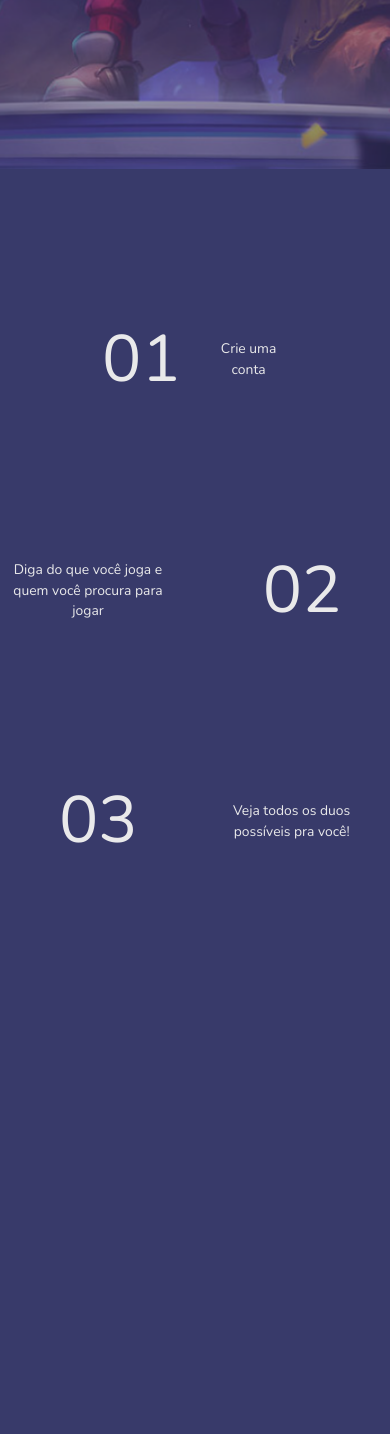
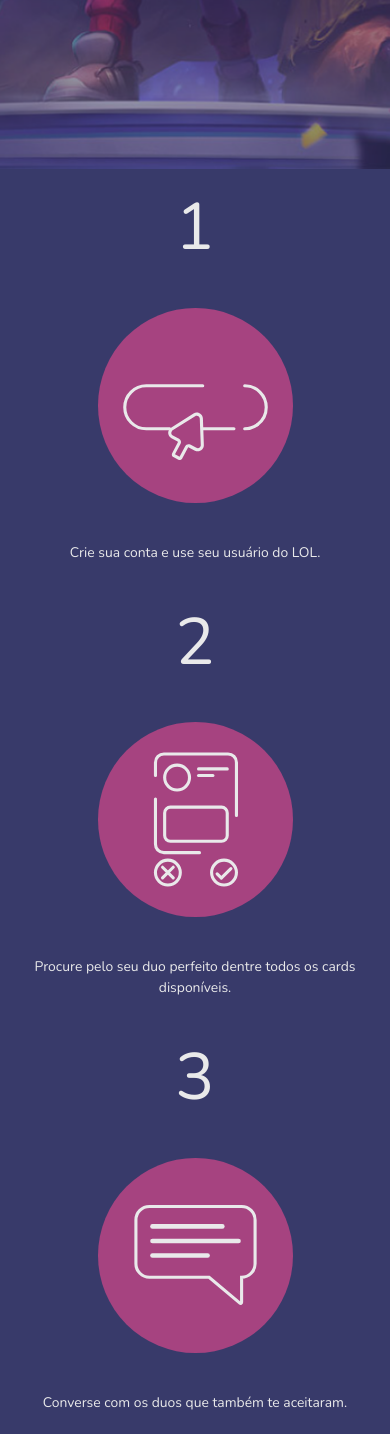
Before and after one commit to neto18081/league-of-duo, a Django app: page / in a window 390 px wide. Shown: the part 675-2109 px from the top of the page. Before the commit the page ends 1518 px from the top, so only its background shows below. Run offline with Django 3.2, Linux system fonts and the light colour scheme; some libraries are stand-ins or nearby versions.

Commit message:
Updating 'how it works?' section

```diff
--- a/users/static/users/home.css
+++ b/users/static/users/home.css
@@ -96,37 +96,44 @@ html, body {
   display: flex;
   align-items: center;
   justify-content: space-evenly;
-  flex-direction: column;
   height: 100vh;
   margin-left: 0;
 }
 
 .about_step {
   display: flex;
+  flex-direction: column;
   align-items: center;
   justify-content: space-between;
+  height: 90%;
+  width: calc(100% / 3);
 }
 .about_step h3 {
   display: flex;
   align-items: center;
   justify-content: center;
-  width: 40%;
   font-size: calc(50px + 4vw);
   margin: 0 10px;
-  /*background-image: url(../users/images/emote_image/neeko.png);
-  background-position: center;
-  background-size: cover;
-  height: 100px;
-  width: 100px; */
+  height: calc(100% / 3);
 }
 .about_step p {
   display: flex;
   align-items: center;
   justify-content: center;
-  width: 40%;
+  width: 90%;
   margin: 0 10px;
   font-size: calc(10px + 1vw);
   text-align: center;
+  height: calc(100vh / 3);
+  font-weight: 200;
+}
+
+.home_about_image {
+  height: calc(100px + 15vw);
+  padding: 20px;
+  background-color: var(--purple);
+  border-radius: 50%;
+  height: calc(100% / 3);
 }
 
 @media screen and (max-width: 1024px) {
@@ -168,4 +175,33 @@ html, body {
     width: 100%;
     height: calc(100vw - 50px / 3)!important;
   }
+  #about_section {
+    height: auto;
+  }
+  .about_step h3 {
+    height: auto;
+    margin: 20px 0;
+  }
+  .about_step p {
+    height: auto;
+    margin: 20px 0;
+  }
+  .home_about_image {
+    margin: 20px 0;
+    width: 80%;
+    height: auto;
+  }
 }
+
+@media screen and (max-width: 414px) {
+  #about_section {
+    flex-direction: column;
+  }
+  .about_step {
+    width: 100%;
+  }
+  .home_about_image {
+    height: 50vw;
+    width: 50vw;
+  }
+}
--- a/users/templates/home.html
+++ b/users/templates/home.html
@@ -30,20 +30,20 @@
         <a href="/register"><button class="btn">REGISTRAR</button></a>
       </div>
       <div id="about_section">
-        <!-- <svg  xmlns="http://www.w3.org/2000/svg" viewBox="0 0 1440 320"><path fill="#fff" fill-opacity="1" d="M0,128L720,256L1440,160L1440,0L720,0L0,0Z"></path></svg> -->
-        <!-- <svg xmlns="http://www.w3.org/2000/svg" viewBox="0 0 1440 320"><path fill="#fff" fill-opacity="1" d="M0,128L720,256L1440,160L1440,320L720,320L0,320Z"></path></svg> -->
-
         <div class="about_step">
-          <h3>01</h3>
-          <p>Crie uma conta</p>
+          <h3>1</h3>
+          <img class="home_about_image" src="../static/users/images/images/home_about_1.svg" alt="home_about_1">
+          <p>Crie sua conta e use seu usuário do LOL.</p>
         </div>
         <div class="about_step">
-          <p>Diga do que você joga e quem você procura para jogar</p>
-          <h3>02</h3>
+          <h3>2</h3>
+          <img class="home_about_image" src="../static/users/images/images/home_about_2.svg" alt="home_about_1">
+          <p>Procure pelo seu duo perfeito dentre todos os cards disponíveis.</p>
         </div>
         <div class="about_step">
-          <h3>03</h3>
-          <p>Veja todos os duos possíveis pra você!</p>
+          <h3>3</h3>
+          <img class="home_about_image" src="../static/users/images/images/home_about_3.svg" alt="home_about_1">
+          <p>Converse com os duos que também te aceitaram.</p>
         </div>
       </div>
     </div>
--- a/users/templates/preferences.html
+++ b/users/templates/preferences.html
@@ -25,7 +25,7 @@
             </div>
           </div>
           <div id="bio_div" class="form_field_div">
-            <label for="{{ form.bio.id_for_label }}">Bio:</label>
+            <label for="{{ form.bio.id_for_label }}">Bio (mínimo de 50 caracteres):</label>
             {{ form.bio }}
           </div>
         </div>
--- a/users/views.py
+++ b/users/views.py
@@ -34,13 +34,13 @@ def register(request):
     summoner_password1 = form['password1'].value()
     summoner_password2 = form['password2'].value()
 
-    username_lol_exists = User.objects.filter(username_lol__iexact=summoner_username_lol).exists()
+    """ username_lol_exists = User.objects.filter(username_lol__iexact=summoner_username_lol).exists() """
     username_exists = User.objects.filter(username__iexact=summoner_username).exists()
     email_exists = User.objects.filter(email=summoner_email).exists()
 
-    if username_lol_exists:
-      return render(request, 'register.html', {'form': form, 'error': 'Usuário do lol já cadastrado!' ,'type': 'id_username_lol'})
-    elif username_exists:
+    """ if username_lol_exists:
+      return render(request, 'register.html', {'form': form, 'error': 'Usuário do lol já cadastrado!' ,'type': 'id_username_lol'}) """
+    if username_exists:
       return render(request, 'register.html', {'form': form, 'error': 'Usuário já cadastrado!', 'type': 'id_username'})
     elif email_exists:
       return render(request, 'register.html', {'form': form, 'error': 'Email já cadastrado!','type': 'id_email'})
```
Also changed, not shown: db.sqlite3 (deleted), users/static/users/images/images/home_about_1.svg (added), users/static/users/images/images/home_about_2.svg (added), users/static/users/images/images/home_about_3.svg (added), 5 other files.
